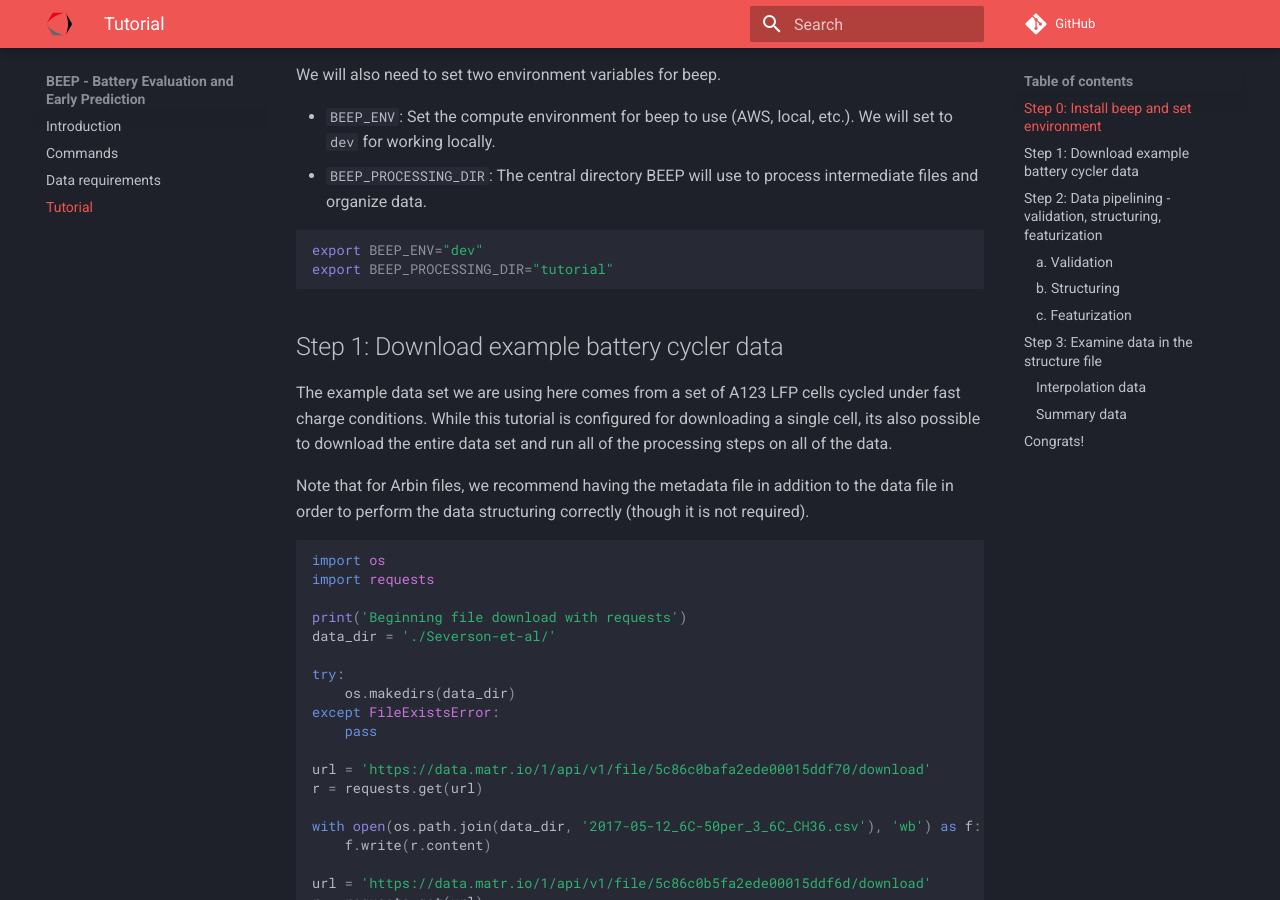
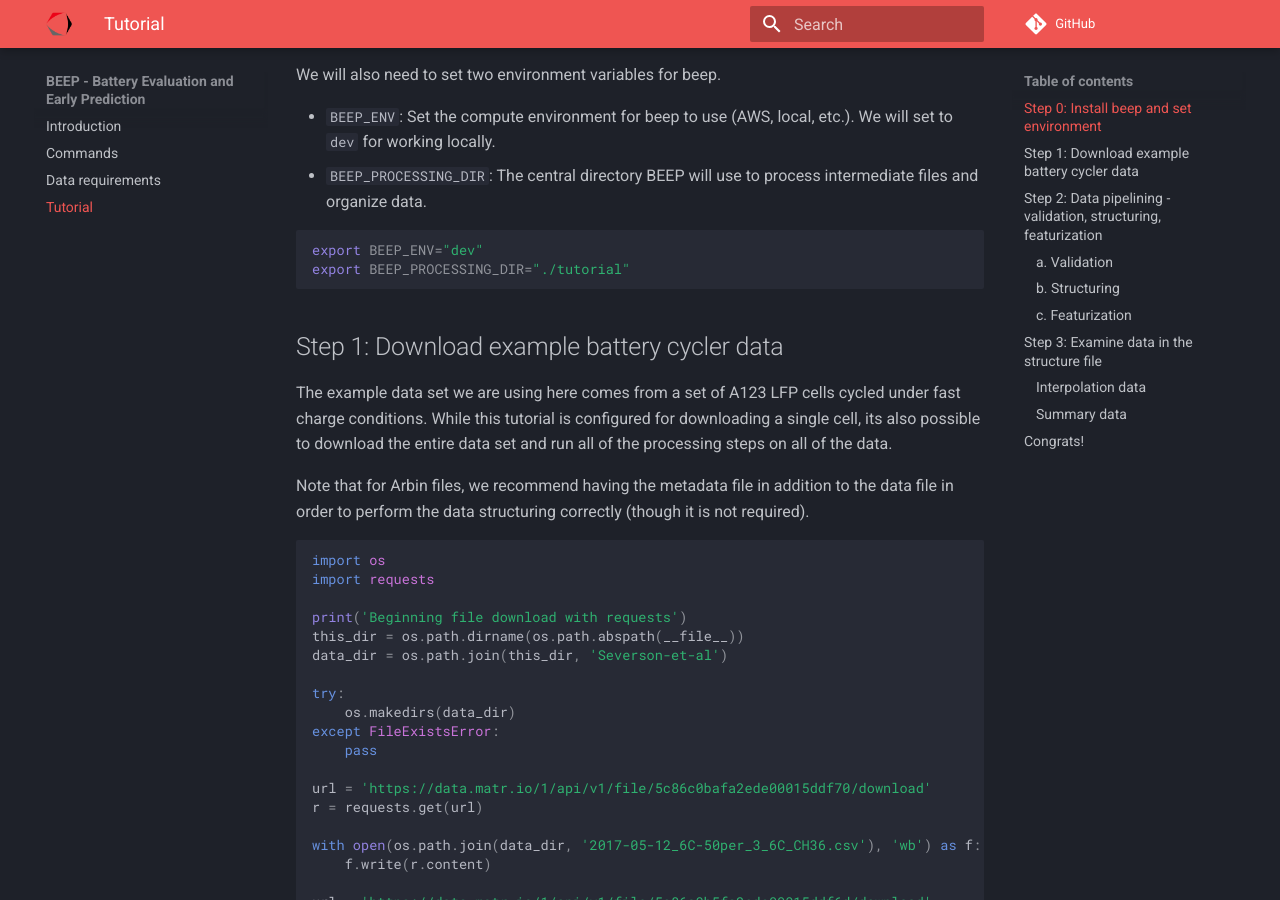
Before and after one commit to TRI-AMDD/beep, an MkDocs documentation site: the page built from docs_src/tutorial.md, in a window 1280 px wide and 900 px high, scrolled down 450 px. Built offline with MkDocs 1.6.1 and Material for MkDocs 9.7.7, drawn with Linux system fonts in a browser that asks for light colours; comment, search, counter and statistics services are not loaded.

Commit message:
WIP trying to remove correct processing directory

````diff
--- a/docs_src/tutorial.md
+++ b/docs_src/tutorial.md
@@ -21,7 +21,7 @@ We will also need to set two environment variables for beep.
 
 ```bash
 export BEEP_ENV="dev"
-export BEEP_PROCESSING_DIR="tutorial"
+export BEEP_PROCESSING_DIR="./tutorial"
 ```
 
 
@@ -39,7 +39,8 @@ import os
 import requests
 
 print('Beginning file download with requests')
-data_dir = './Severson-et-al/'
+this_dir = os.path.dirname(os.path.abspath(__file__))
+data_dir = os.path.join(this_dir, 'Severson-et-al')
 
 try:
     os.makedirs(data_dir)
````
Also changed, not shown: 2 other files.
